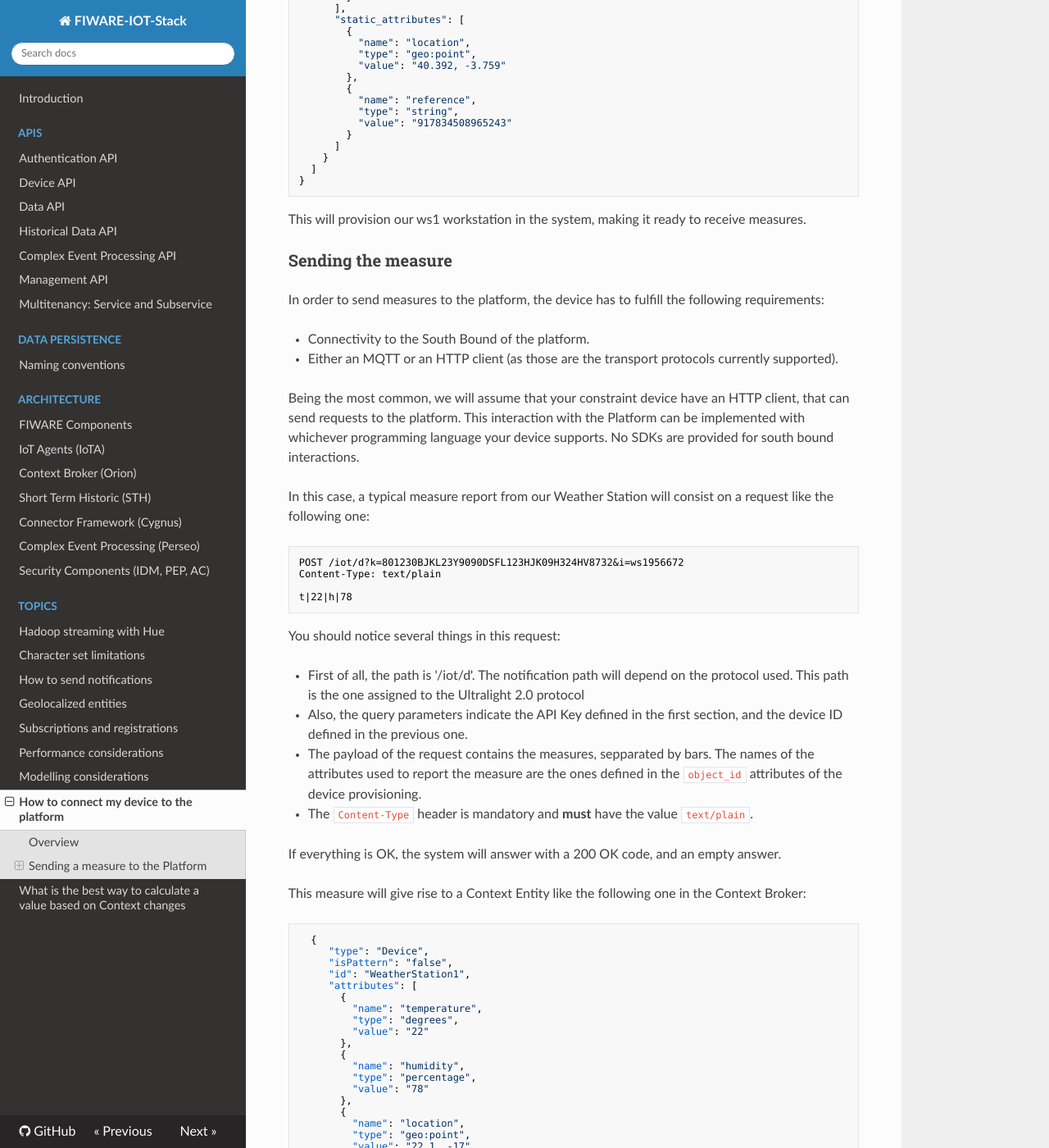
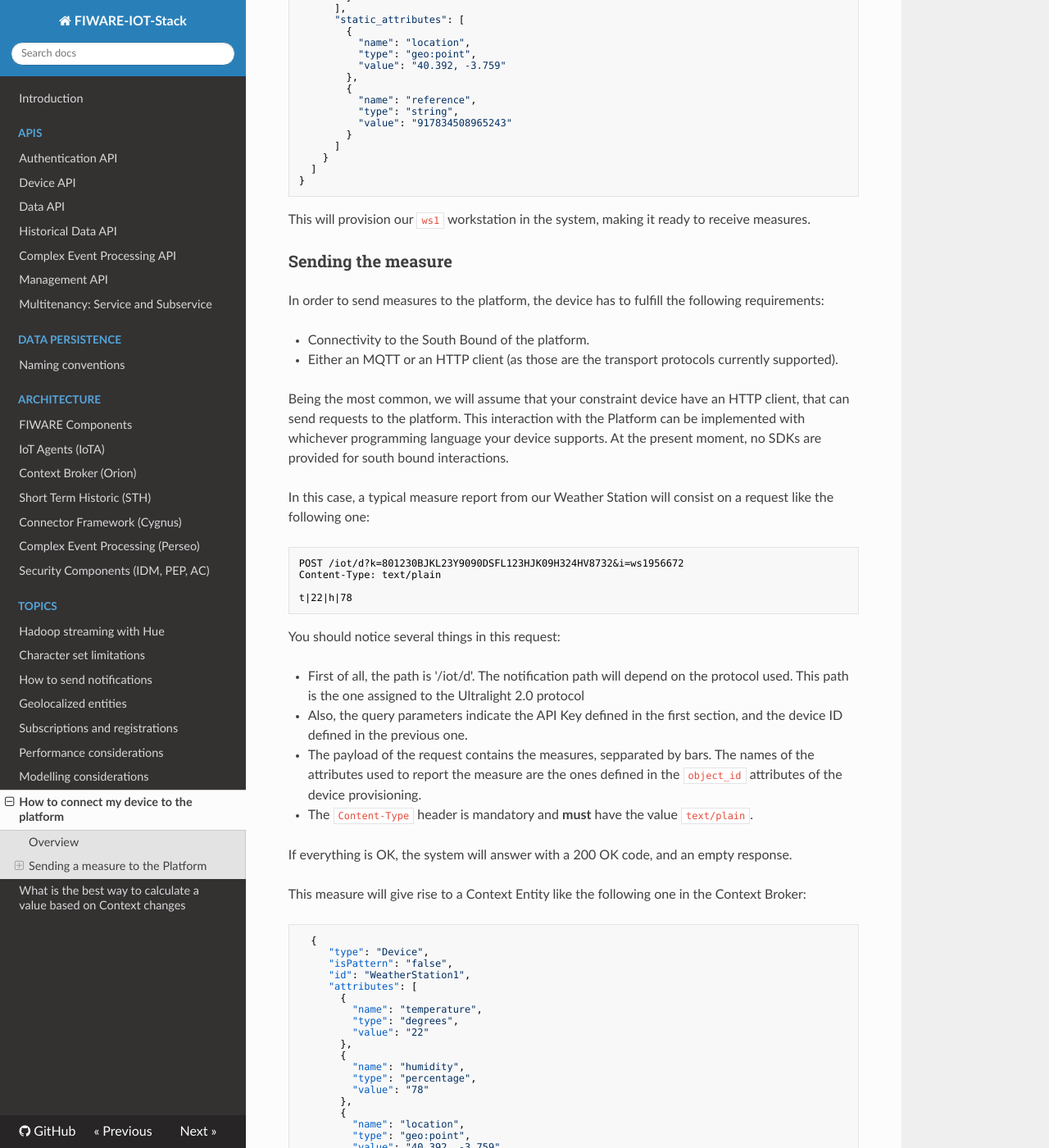
Before and after one commit to telefonicaid/thinking-cities, an MkDocs documentation site: the page built from docs/topics/device_connection.md, in a window 1280 px wide and 1400 px high, scrolled down 1992 px. Shown: the whole window at 82% size. Built offline with MkDocs 1.6.1, drawn with Linux system fonts in a browser that asks for light colours; nearby versions of some CDN libraries; old or Windows-style settings are respelled for this version of MkDocs; some of the changed text lies outside the part shown.

```diff
--- a/docs/topics/device_connection.md
+++ b/docs/topics/device_connection.md
@@ -105,7 +105,7 @@ To provision the device in the platfor we issue the following request to the IoT
       ]
     }
 
-This will provision our ws1 workstation in the system, making it ready to receive measures.
+This will provision our `ws1` workstation in the system, making it ready to receive measures.
 
 ### Sending the measure
 
@@ -116,7 +116,7 @@ In order to send measures to the platform, the device has to fulfill the followi
 
 Being the most common, we will assume that your constraint device have an HTTP client, that can send requests to the
 platform. This interaction with the Platform can be implemented with whichever programming language your device supports.
-No SDKs are provided for south bound interactions.
+At the present moment, no SDKs are provided for south bound interactions.
 
 In this case, a typical measure report from our Weather Station will consist on a request like the following
 one:
@@ -139,7 +139,7 @@ measure are the ones defined in the `object_id` attributes of the device provisi
 
 * The `Content-Type` header is mandatory and **must** have the value `text/plain`.
 
-If everything is OK, the system will answer with a 200 OK code, and an empty answer.
+If everything is OK, the system will answer with a 200 OK code, and an empty response.
 
 This measure will give rise to a Context Entity like the following one in the Context Broker:
 
@@ -161,7 +161,7 @@ This measure will give rise to a Context Entity like the following one in the Co
            {
              "name": "location",
              "type": "geo:point",
-             "value": "22.1, -17"
+             "value": "40.392, -3.759"
            },
            {
              "name": "reference",
```
Also changed, not shown: other parts of docs/topics/device_connection.md (+1 -1 lines), docs/device_api.md (+3 -3 lines), docs/topics/data_calculation.md (+3 -3 lines).
